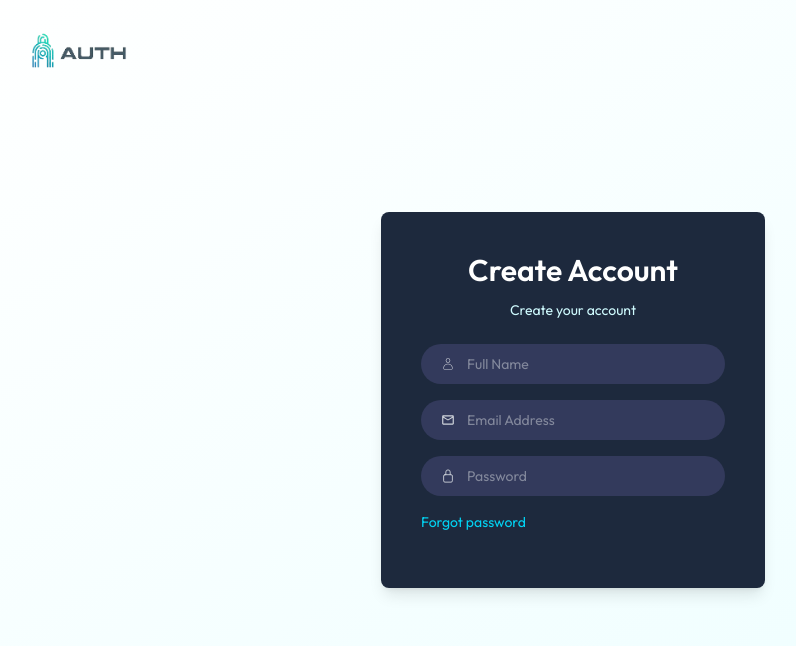
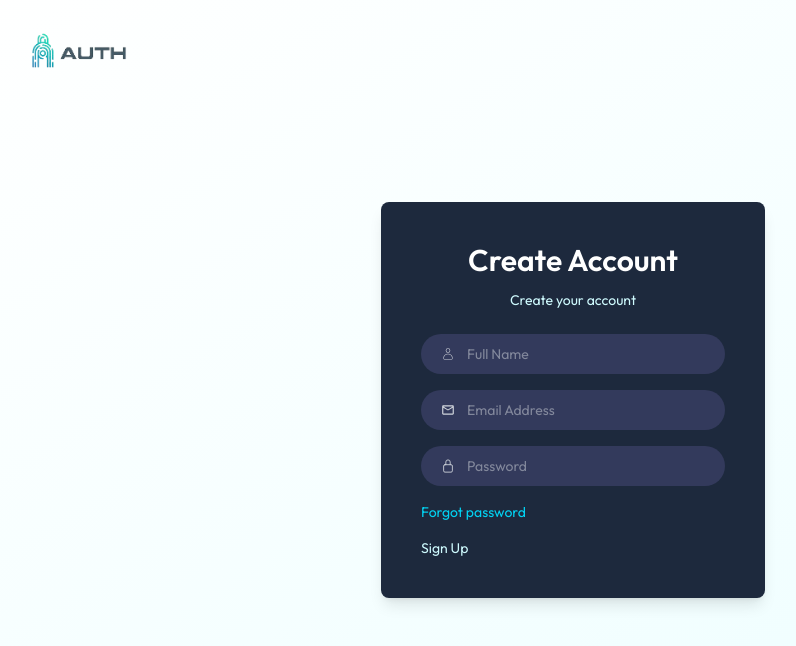
Before and after one commit to kelvinnmuia/mern-auth-system, a React (Vite) app in the folder client/: page /login in a window 1280 px wide. Shown: the top 646 px of the page, without its empty margins (67-863 px from the left). Built offline with nearby package versions, Linux system fonts and the light colour scheme.

Commit message:
added buttons for signin and signup

```diff
--- a/client/src/pages/Login.jsx
+++ b/client/src/pages/Login.jsx
@@ -36,6 +36,7 @@ function Login() {
           <input className="bg-transparent outline-none text-gray-300" type="password" placeholder="Password" required />
           </div>
           <p className="mb-4 text-cyan-400 cursor-pointer">Forgot password</p>
+          <button>{state}</button>
         </form>
       </div>
     </div>
```
